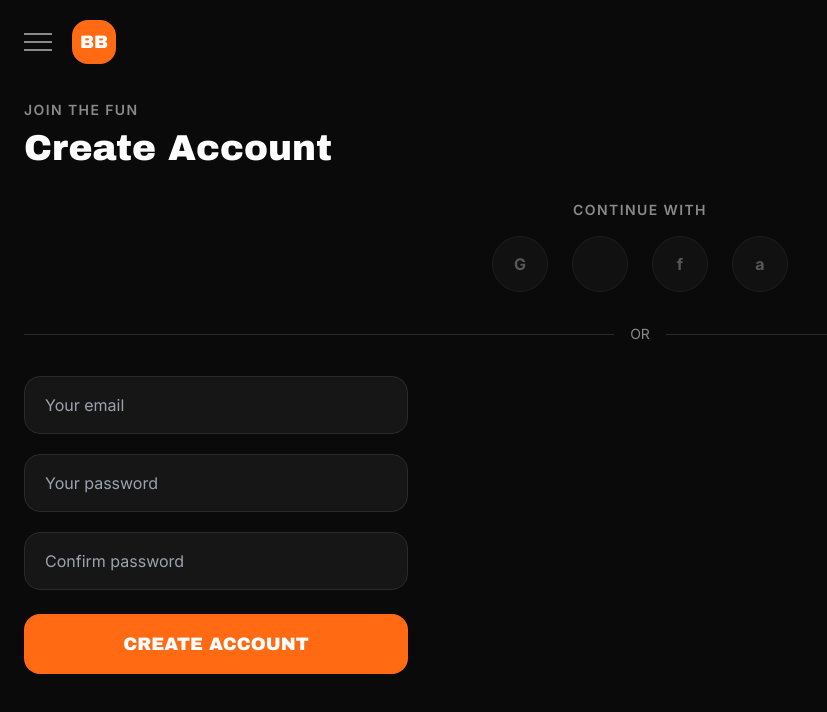
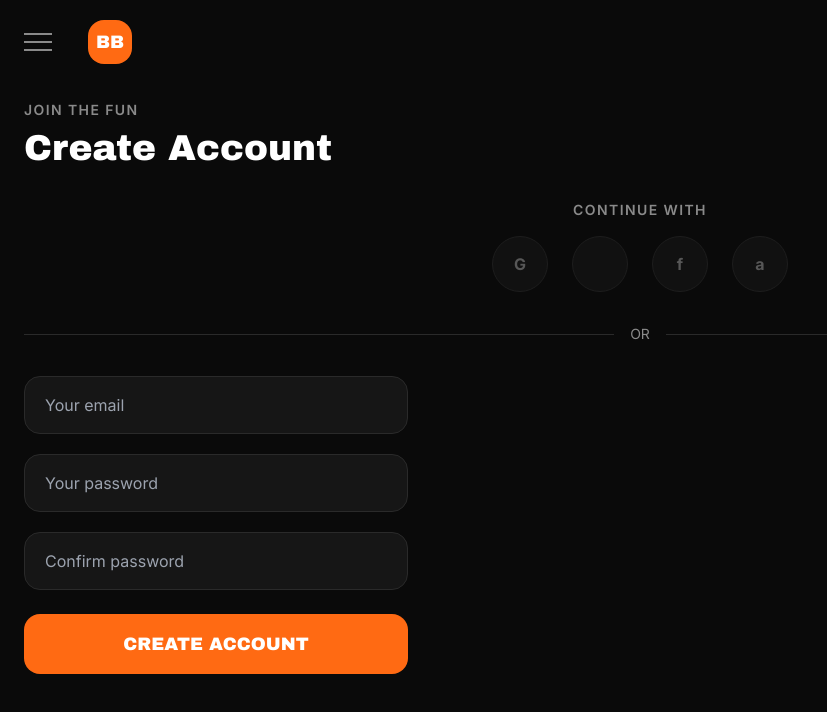
Before and after one commit to captbosh-glitch/roast-app, a React (Vite) app: page /signup in a window 1280 px wide. Shown: the top 712 px of the page, without its empty margins (0-827 px from the left). Built offline with nearby package versions, Linux system fonts and the light colour scheme; no server answers.

Commit message:
Add files via upload

```diff
--- a/src/components/Layout.jsx
+++ b/src/components/Layout.jsx
@@ -92,7 +92,7 @@ export default function Layout({ children }) {
 
   return (
     <div className="min-h-screen bg-bg text-white">
-      <header className="flex items-center gap-5 px-6 py-5">
+      <header className="flex items-center gap-9 px-6 py-5">
         <button
           onClick={() => setMenuOpen(true)}
           aria-label="Open menu"
```
